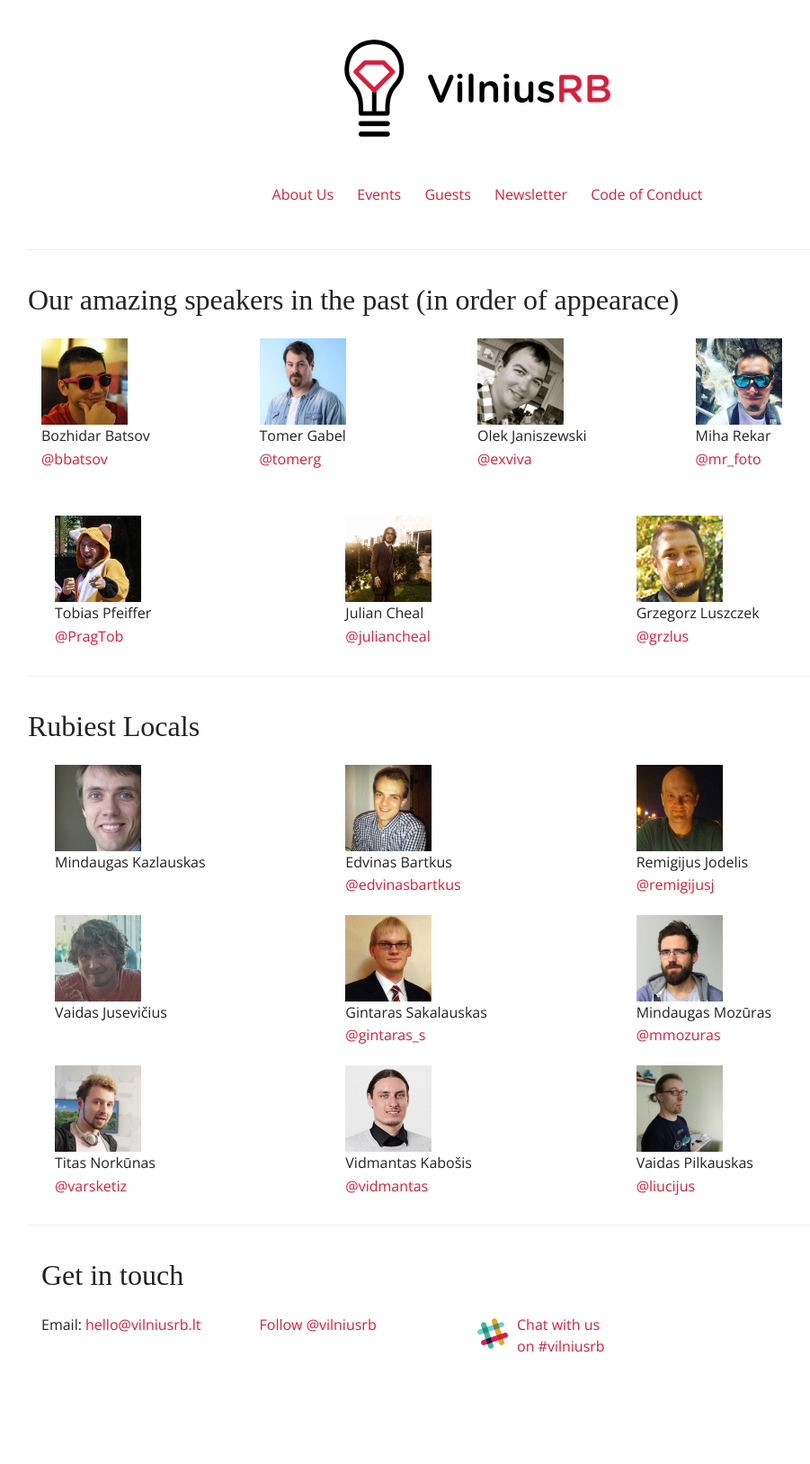
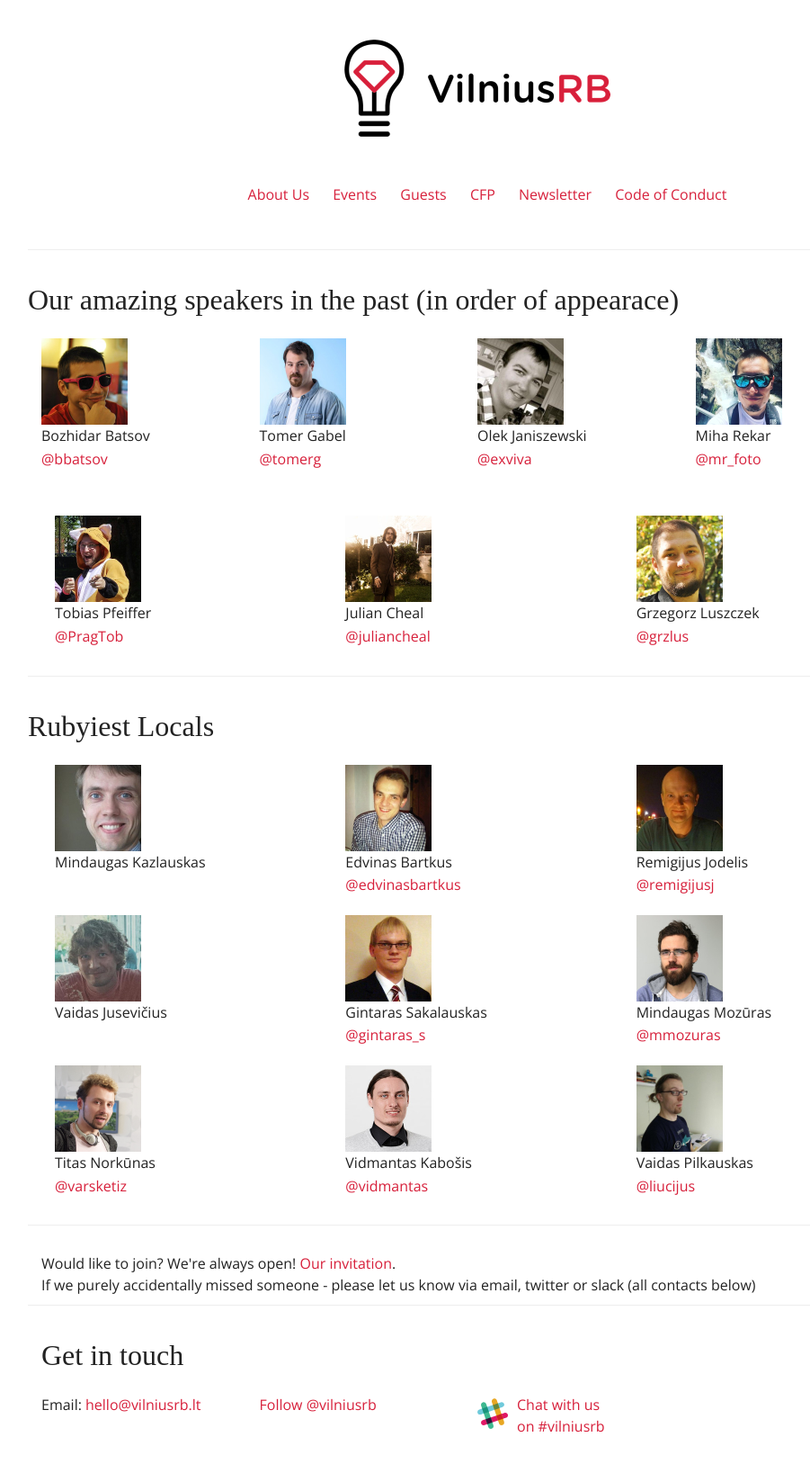
Before and after one commit to vilniusrb/vilniusrb.lt, a Jekyll site: the page built from guests/index.html, in a window 1280 px wide. Shown: the whole page at 90% size, without its empty margins (109-1010 px from the left). Built offline with Jekyll 4.4.1, drawn with Linux system fonts in a browser that asks for light colours; nearby versions of some CDN libraries; some web fonts are replaced; comment, search, counter and statistics services are not loaded; before the commit the page ends 1538 px from its top, so only the background shows below that.

Commit message:
Add invitation, initial CFP page

```diff
--- a/_includes/header.html
+++ b/_includes/header.html
@@ -12,6 +12,7 @@
           <li><a href="/about">About Us</a></li>
           <li><a href="http://www.meetup.com/vilniusrb/">Events</a></li>
           <li><a href="/guests">Guests</a></li>
+          <li><a href="/cfp">CFP</a></li>
           <li><a href="http://eepurl.com/HNR0z">Newsletter</a></li>
           <li><a href="/coc">Code of Conduct</a></li>
         </ul>
--- a/guests/index.html
+++ b/guests/index.html
@@ -61,7 +61,7 @@
 </div>
 
 <div class="row guests">
-  <h4>Rubiest Locals</h4>
+  <h4>Rubyiest Locals</h4>
   <div class="large-12 columns">
     <div class="large-4 columns">
       <p>
@@ -131,5 +131,13 @@
     </div>
   </div>
 </div>
+<div class="row">
+  <div class="large-12 columns">
+    Would like to join? We're always open! <a href="/cfp">Our invitation</a>.
+  </div>
+  <div class="large-12 columns">
+    If we purely accidentally missed someone - please let us know via email, twitter or slack (all contacts below)
+  </div>
+</div>
 
 {% include contact.html %}
```
Also changed, not shown: other parts of guests/index.html (+1 -1 lines), cfp/index.html (added, +12 -0 lines).
